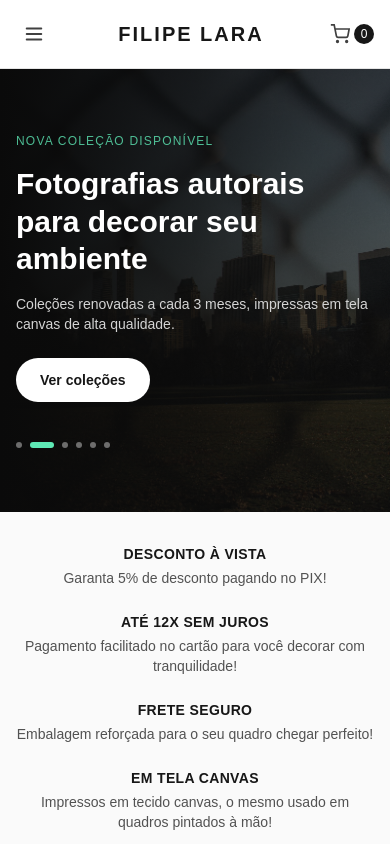
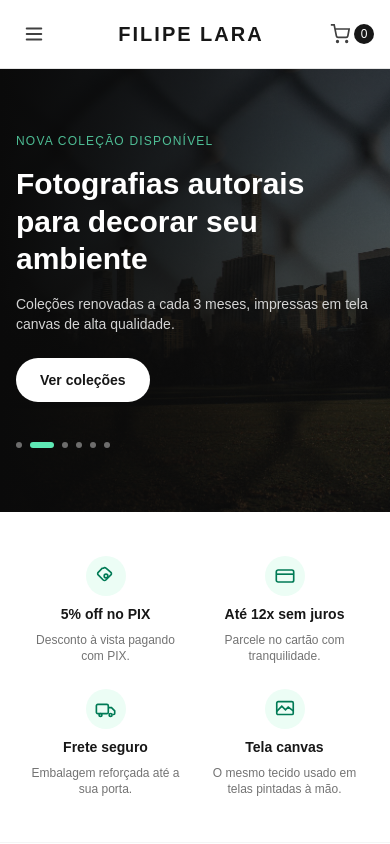
Before and after one commit to JohniGomes/mandaprints, a Next.js app: page / in a window 390 px wide. Shown: the top 844 px of the page. Built offline with nearby package versions, Linux system fonts and the light colour scheme.

Commit message:
Remove links de Lancamentos/Quadros Personalizados e redesenha selo de beneficios
- Header: nav mostra apenas as colecoes reais (paginas de Lancamentos e
  Quadros Personalizados nao existiam ainda)
- TrustBadges: novo layout com icones, grid 2x2 no mobile e divisores
  verticais no desktop

```diff
--- a/src/components/Header.tsx
+++ b/src/components/Header.tsx
@@ -9,11 +9,7 @@
   const { quantidadeTotal } = useCart();
   const [menuAberto, setMenuAberto] = useState(false);
 
-  const linksNav = [
-    { href: "/lancamentos", label: "Lançamentos" },
-    ...collections.map((c) => ({ href: `/colecoes/${c.slug}`, label: c.nome })),
-    { href: "/quadros-personalizados", label: "Quadros Personalizados" },
-  ];
+  const linksNav = collections.map((c) => ({ href: `/colecoes/${c.slug}`, label: c.nome }));
 
   return (
     <header className="w-full border-b border-neutral-200 bg-white sticky top-0 z-50">
--- a/src/components/TrustBadges.tsx
+++ b/src/components/TrustBadges.tsx
@@ -1,32 +1,59 @@
+function IconPix() {
+  return (
+    <svg width="22" height="22" viewBox="0 0 24 24" fill="none" stroke="currentColor" strokeWidth="1.8">
+      <path d="M8 3.5 3.5 8a2 2 0 0 0 0 2.83l5.5 5.5a2 2 0 0 0 2.83 0l5.5-5.5a2 2 0 0 0 0-2.83L12 3.5a2 2 0 0 0-2.83 0Z" />
+      <circle cx="12" cy="12" r="2" />
+    </svg>
+  );
+}
+
+function IconCard() {
+  return (
+    <svg width="22" height="22" viewBox="0 0 24 24" fill="none" stroke="currentColor" strokeWidth="1.8">
+      <rect x="2.5" y="5.5" width="19" height="13" rx="2" />
+      <line x1="2.5" y1="10" x2="21.5" y2="10" />
+    </svg>
+  );
+}
+
+function IconTruck() {
+  return (
+    <svg width="22" height="22" viewBox="0 0 24 24" fill="none" stroke="currentColor" strokeWidth="1.8">
+      <rect x="1.5" y="7" width="13" height="10" rx="1.5" />
+      <path d="M14.5 10.5H18l3.5 3.5V17a1 1 0 0 1-1 1h-1.5" />
+      <circle cx="6" cy="18.5" r="1.6" />
+      <circle cx="17" cy="18.5" r="1.6" />
+    </svg>
+  );
+}
+
+function IconCanvas() {
+  return (
+    <svg width="22" height="22" viewBox="0 0 24 24" fill="none" stroke="currentColor" strokeWidth="1.8">
+      <rect x="3" y="4" width="18" height="14" rx="1.5" />
+      <path d="M3 14.5 8.5 9l4 4 3-3L21 14" />
+    </svg>
+  );
+}
+
 const badges = [
-  {
-    titulo: "Desconto à Vista",
-    texto: "Garanta 5% de desconto pagando no PIX!",
-  },
-  {
-    titulo: "Até 12x sem juros",
-    texto: "Pagamento facilitado no cartão para você decorar com tranquilidade!",
-  },
-  {
-    titulo: "Frete Seguro",
-    texto: "Embalagem reforçada para o seu quadro chegar perfeito!",
-  },
-  {
-    titulo: "Em Tela Canvas",
-    texto: "Impressos em tecido canvas, o mesmo usado em quadros pintados à mão!",
-  },
+  { icon: IconPix, titulo: "5% off no PIX", texto: "Desconto à vista pagando com PIX." },
+  { icon: IconCard, titulo: "Até 12x sem juros", texto: "Parcele no cartão com tranquilidade." },
+  { icon: IconTruck, titulo: "Frete seguro", texto: "Embalagem reforçada até a sua porta." },
+  { icon: IconCanvas, titulo: "Tela canvas", texto: "O mesmo tecido usado em telas pintadas à mão." },
 ];
 
 export default function TrustBadges() {
   return (
-    <section className="border-b border-neutral-100 bg-neutral-50">
-      <div className="mx-auto grid max-w-7xl grid-cols-1 gap-6 px-4 py-8 sm:grid-cols-2 lg:grid-cols-4 lg:px-8">
-        {badges.map((b) => (
-          <div key={b.titulo} className="text-center sm:text-left">
-            <h3 className="text-sm font-semibold uppercase tracking-wide text-neutral-900">
-              {b.titulo}
-            </h3>
-            <p className="mt-1 text-sm text-neutral-600">{b.texto}</p>
+    <section className="border-b border-neutral-100 bg-white">
+      <div className="mx-auto grid max-w-7xl grid-cols-2 divide-neutral-100 px-4 py-8 sm:grid-cols-4 sm:divide-x lg:px-8">
+        {badges.map(({ icon: Icon, titulo, texto }) => (
+          <div key={titulo} className="flex flex-col items-center gap-2 px-3 py-3 text-center sm:items-start sm:text-left">
+            <span className="flex h-10 w-10 items-center justify-center rounded-full bg-emerald-50 text-emerald-700">
+              <Icon />
+            </span>
+            <h3 className="text-sm font-semibold text-neutral-900">{titulo}</h3>
+            <p className="text-xs leading-snug text-neutral-500">{texto}</p>
           </div>
         ))}
       </div>
```
